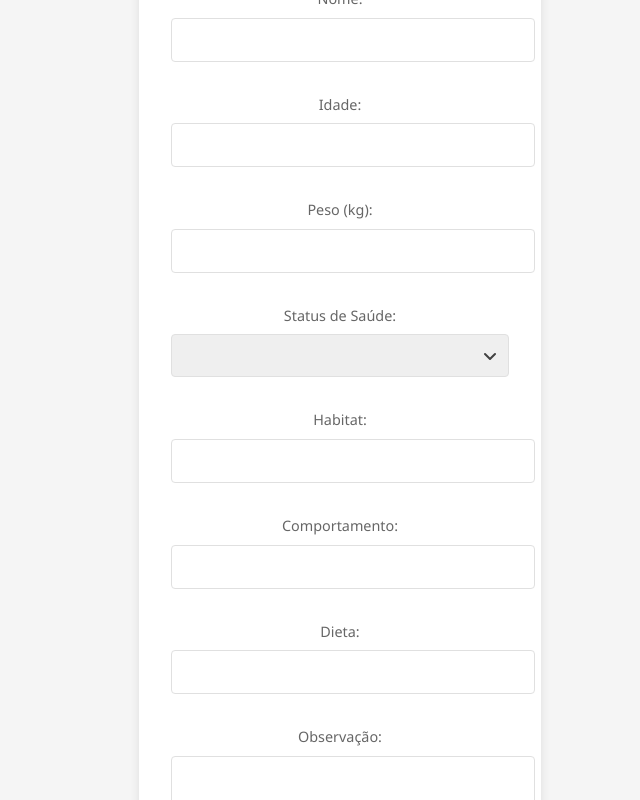
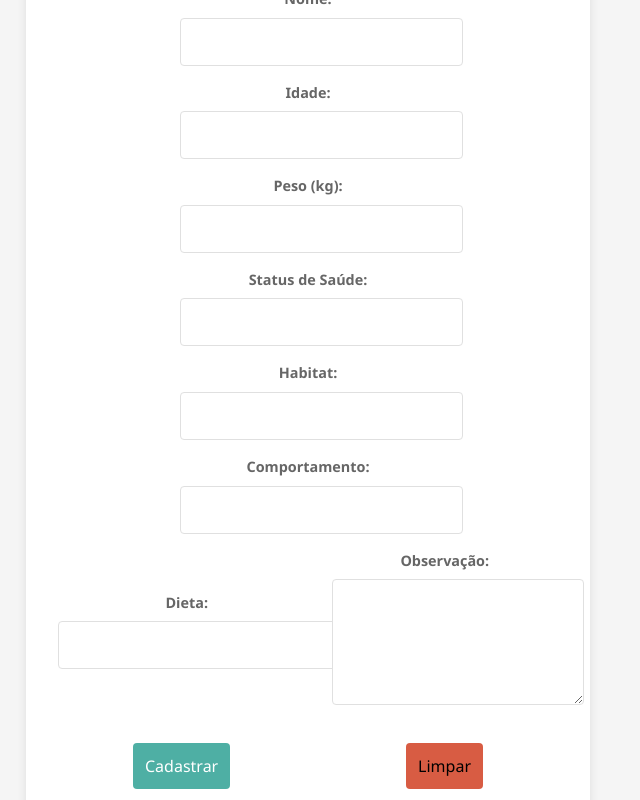
Before and after one commit to gustavodetoni/SistemaCatalogacao, a Vue app in the folder frontend/: page /adicionar-animal in a window 1280 px wide. Shown: the part 220-1020 px from the top of the page, without its empty margins (332-972 px from the left). Built offline with nearby package versions, Linux system fonts and the light colour scheme.

Commit message:
feat: ajustes no create animal

```diff
--- a/frontend/src/components/animalForm.vue
+++ b/frontend/src/components/animalForm.vue
@@ -1,6 +1,6 @@
 <template>
   <div class="container-formulario">
-    <h2 class="titulo">{{ isEditing ? 'Editar Animal' : 'Adicionar Novo Animal' }}</h2>
+    <h2 class="titulo">Adicionar Novo Animal</h2>
     <form @submit.prevent="enviarFormulario" class="formulario">
       <div class="grupo-campo">
         <label for="nome">Nome:</label>
@@ -16,11 +16,7 @@
       </div>
       <div class="grupo-campo">
         <label for="status_de_saude">Status de Saúde:</label>
-        <select id="status_de_saude" v-model="animal.status_de_saude" required>
-          <option value="Saudável">Saudável</option>
-          <option value="Em tratamento">Em tratamento</option>
-          <option value="Crítico">Crítico</option>
-        </select>
+        <input type="text" id="status_de_saude" v-model="animal.status_de_saude" required />
       </div>
       <div class="grupo-campo">
         <label for="habitat">Habitat:</label>
@@ -36,12 +32,19 @@
       </div>
       <div class="grupo-campo">
         <label for="observacao">Observação:</label>
-        <textarea id="observacao" v-model="animal.observacao" rows="3"></textarea>
+        <textarea id="observacao" v-model="animal.observacao" rows="2"></textarea>
       </div>
+      <div class="grupo-campo-botao">
           <button @click="enviarFormulario" type="submit" class="botao-enviar">
-        {{ isEditing ? 'Atualizar' : 'Adicionar' }} Animal
+            Cadastrar
           </button>
+          <button @click="resetForm" type="submit" class="botao-limpar">Limpar</button>
+      </div>
     </form>
+  </div>
+  <div v-if="popupVisivel" class="popup">
+    <p>Animal adicionado com sucesso!</p>
+    <button @click="fecharPopup">Fechar</button>
   </div>
 </template>
 
@@ -51,7 +54,6 @@
 export default {
   data() {
     return {
-      isEditing: false,
       animal: {
         nome: '',
         idade: '',
@@ -62,34 +64,33 @@
         dieta: '',
         observacao: '',
       },
+      popupVisivel: false,
     };
   },
   methods: {
     async enviarFormulario() {
-        if (this.isEditing) {
-          await axios.put(`http://localhost:3000/animais/${this.animalToEdit.id}`, this.animal);
-        } else {
+      try {
         await axios.post('http://localhost:3000/animais', this.animal);
+        this.popupVisivel = true;
+        this.resetForm();
+      } catch (error) {
+        console.error('Erro ao adicionar animal:', error);
       }
-        this.$emit('form-submitted');
-        this.resetForm();
     },
     resetForm() {
-        this.animal = { nome: '', idade: null, peso: null };
-        this.isEditing = false;
+      this.animal = {
+        nome: '',
+        idade: null,
+        peso: null,
+        status_de_saude: '',
+        habitat: '',
+        comportamento: '',
+        dieta: '',
+        observacao: ''
+      };
     },
-    },
-    watch: {
-      animalToEdit: {
-        immediate: true,
-        handler(newAnimal) {
-          if (newAnimal) {
-            this.animal = { ...newAnimal };
-            this.isEditing = true;
-          } else {
-            this.resetForm();
-          }
-        },
+    fecharPopup() {
+      this.popupVisivel = false;
     },
   },
 };
--- a/frontend/src/style.css
+++ b/frontend/src/style.css
@@ -18,8 +18,6 @@ a {
   text-decoration: inherit;
 }
 
-
-
 button {
   border-radius: 8px;
   border: 1px solid transparent;
@@ -37,10 +35,6 @@ button:hover {
 button:focus,
 button:focus-visible {
   outline: 4px auto -webkit-focus-ring-color;
-}
-
-.card {
-  padding: 2em;
 }
 
 #app {
--- a/frontend/src/styles/animalForm.css
+++ b/frontend/src/styles/animalForm.css
@@ -28,11 +28,12 @@ body {
 
 .formulario {
   display: flex;
-  flex-direction: column;
+  flex-wrap: wrap;
 }
 
 .grupo-campo {
-  margin-bottom: 1rem;
+  margin: auto;
+  font-weight: bold;
 }
 
 label {
@@ -43,11 +44,12 @@ label {
 }
 
 input, select, textarea {
+  font-family: 'Segoe UI', Tahoma, Geneva, Verdana, sans-serif;
   width: 100%;
-  padding: 0.75rem;
+  padding: 12px;
   border: 1px solid #e0e0e0;
   border-radius: 4px;
-  font-size: 1rem;
+  font-size: 16px;
   transition: border-color 0.3s ease;
 }
 
@@ -70,7 +72,7 @@ textarea {
 }
 
 .botao-enviar {
-  background-color: #4fc3f7;
+  background-color: #4eafa4;
   color: white;
   border: none;
   padding: 0.75rem;
@@ -82,7 +84,31 @@ textarea {
 }
 
 .botao-enviar:hover {
-  background-color: #3ab1e5;
+  background-color: #337162;
+}
+
+.botao-limpar {
+  background-color: #d85c43;
+  color: black;
+  border: none;
+  padding: 12px;
+  border-radius: 4px;
+  font-size: 16px;
+  cursor: pointer;
+  transition: background-color 0.3s ease;
+  margin-top: 16px;
+}
+
+.botao-limpar:hover{
+  background-color: #9e3333;
+}
+
+.grupo-campo-botao {
+  display: flex;
+  justify-content: space-between;
+  align-items: center;
+  width: 70%;
+  margin: auto;
 }
 
 @media (max-width: 600px) {
@@ -91,3 +117,30 @@ textarea {
     padding: 1.5rem;
   }
 }
+
+.popup {
+  position: fixed;
+  top: 50%;
+  left: 50%;
+  transform: translate(-50%, -50%);
+  padding: 20px;
+  background-color: #4caf50;
+  color: white;
+  border-radius: 5px;
+  box-shadow: 0 4px 8px rgba(0, 0, 0, 0.1);
+  text-align: center;
+}
+
+.popup button {
+  margin-top: 10px;
+  background-color: #ffffff;
+  color: #4caf50;
+  border: none;
+  padding: 5px 10px;
+  cursor: pointer;
+  border-radius: 3px;
+}
+
+.popup button:hover {
+  background-color: #f1f1f1;
+}
```
Also changed, not shown: frontend/src/assets/editar.png (added), frontend/src/assets/lixo.png (added). Lines whose indentation alone changed are shown as unchanged.
